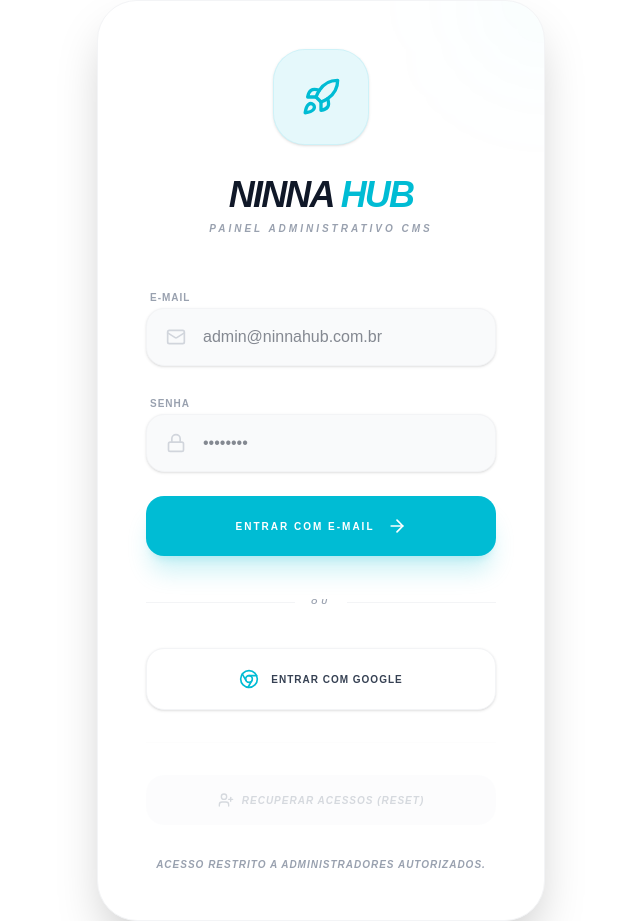
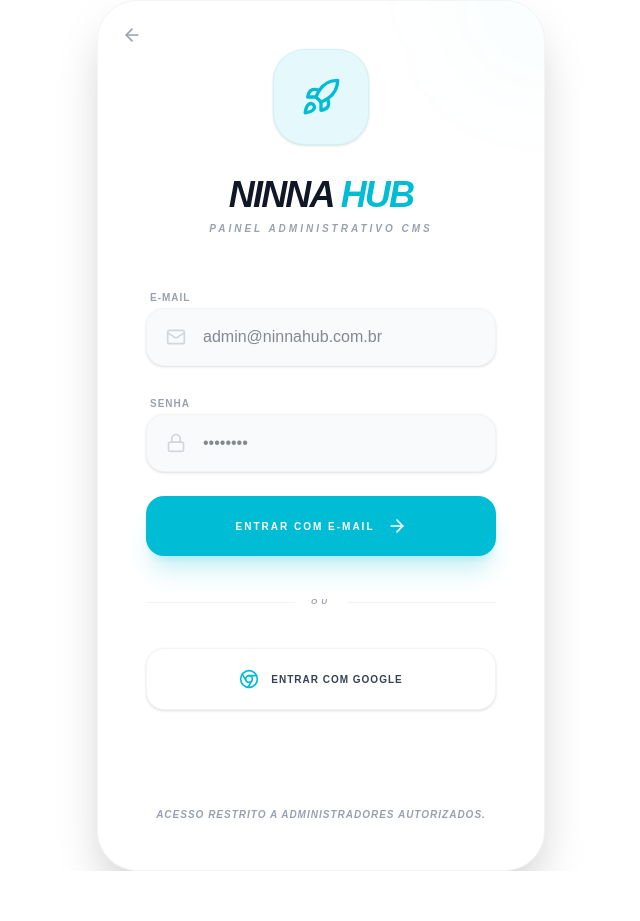
Before and after one commit to EvNys/ninna-hub, a React (Vite) app: page /admin/login in a window 1280 px wide. Shown: the whole page, without its empty margins (319-959 px from the left). After the commit the page ends 871 px from the top, so only its background shows below. Built offline with nearby package versions, Linux system fonts and the light colour scheme; no server answers.

Commit message:
Correção de segurança

```diff
--- a/src/pages/Admin/Login.tsx
+++ b/src/pages/Admin/Login.tsx
@@ -9,7 +9,7 @@ import { useNavigate } from 'react-router-dom';
 import { auth, db } from '../../lib/firebase';
 import { doc, setDoc, getDoc, collection, query, where, getDocs, deleteDoc } from 'firebase/firestore';
 import { toast } from 'sonner';
-import { Rocket, Lock, Mail, ArrowRight, UserPlus, Chrome } from 'lucide-react';
+import { Rocket, Lock, Mail, ArrowRight, UserPlus, Chrome, ArrowLeft } from 'lucide-react';
 import { motion } from 'motion/react';
 
 const AdminLogin = () => {
@@ -121,53 +121,7 @@ const AdminLogin = () => {
     }
   };
 
-  const setupAdmin = async () => {
-    setCreating(true);
-    const configs = [
-      { email: 'adm@ninnahub.com.br', pass: '123456*' },
-      { email: 'ninnaventures@gmail.com', pass: 'ninna2026' }
-    ];
 
-    try {
-      for (const config of configs) {
-        let uid = '';
-        try {
-          const userCredential = await createUserWithEmailAndPassword(auth, config.email, config.pass);
-          uid = userCredential.user.uid;
-        } catch (authError: any) {
-          if (authError.code === 'auth/email-already-in-use') {
-            try {
-              const loginRes = await signInWithEmailAndPassword(auth, config.email, config.pass);
-              uid = loginRes.user.uid;
-            } catch (loginError) {
-              if (config.email === 'adm@ninnahub.com.br') {
-                const loginRes = await signInWithEmailAndPassword(auth, config.email, '1123581321*Ninna');
-                uid = loginRes.user.uid;
-              }
-            }
-          }
-        }
-
-        if (uid) {
-          await setDoc(doc(db, 'users', uid), {
-            uid,
-            email: config.email,
-            role: 'admin',
-            createdAt: new Date().toISOString()
-          });
-        }
-      }
-
-      toast.success('Contas de administrador configuradas/verificadas!');
-      setEmail('ninnaventures@gmail.com');
-      setPassword('ninna2026');
-    } catch (error: any) {
-      console.error(error);
-      toast.error('Erro ao configurar sistema: ' + error.message);
-    } finally {
-      setCreating(false);
-    }
-  };
 
   return (
     <div className="min-h-[80vh] flex items-center justify-center px-4">
@@ -176,6 +130,14 @@ const AdminLogin = () => {
         animate={{ opacity: 1, scale: 1 }}
         className="max-w-md w-full bg-white border border-gray-100 rounded-[40px] p-12 shadow-2xl relative overflow-hidden"
       >
+
+      <button
+      onClick={() => navigate('/')}
+      className="absolute top-6 left-6 text-gray-400 hover:text-gray-600 transition-colors"
+    >
+      <ArrowLeft size={20} />
+      </button>
+
         <div className="absolute top-0 right-0 w-32 h-32 bg-brand-teal/5 blur-3xl rounded-full -translate-y-1/2 translate-x-1/2" />
 
         <div className="text-center mb-12 relative z-10">
@@ -253,14 +215,7 @@ const AdminLogin = () => {
         </form>
 
         <div className="mt-8 pt-8 border-t border-gray-50 opacity-40 hover:opacity-100 transition-opacity">
-          <button
-            onClick={setupAdmin}
-            disabled={creating}
-            className="w-full flex items-center justify-center space-x-2 py-4 px-4 rounded-2xl text-[10px] font-black uppercase tracking-widest transition-all text-gray-400 hover:text-brand-teal bg-gray-50 border border-transparent hover:border-brand-teal/30 disabled:opacity-50 italic"
-          >
-            <UserPlus className="w-4 h-4 mr-2" />
-            <span>{creating ? 'Resetando Acessos...' : 'Recuperar Acessos (Reset)'}</span>
-          </button>
+
         </div>
 
         <div className="mt-8 text-center">
```
Also changed, not shown: 1 other file (tests, documents, lock files or other folders).
